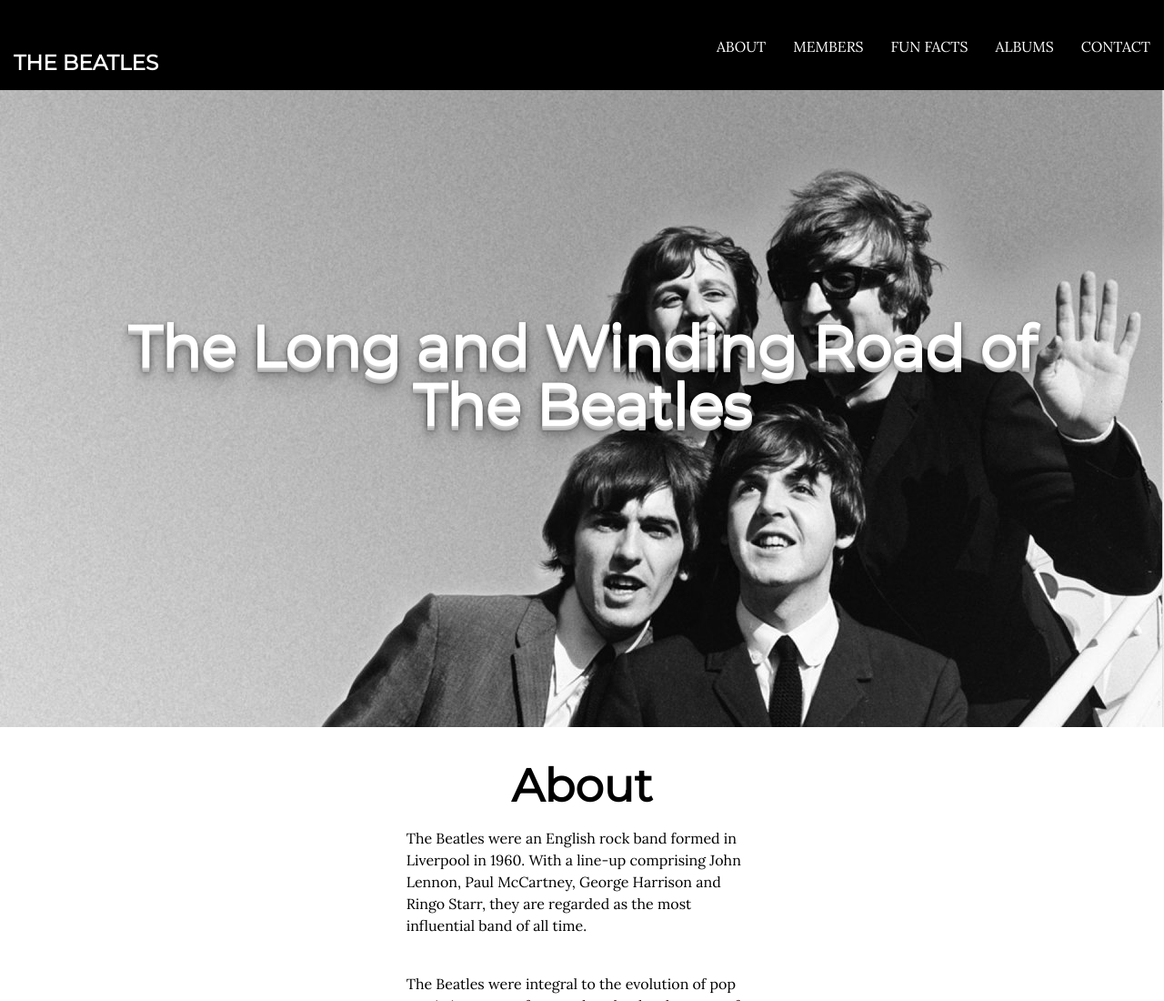
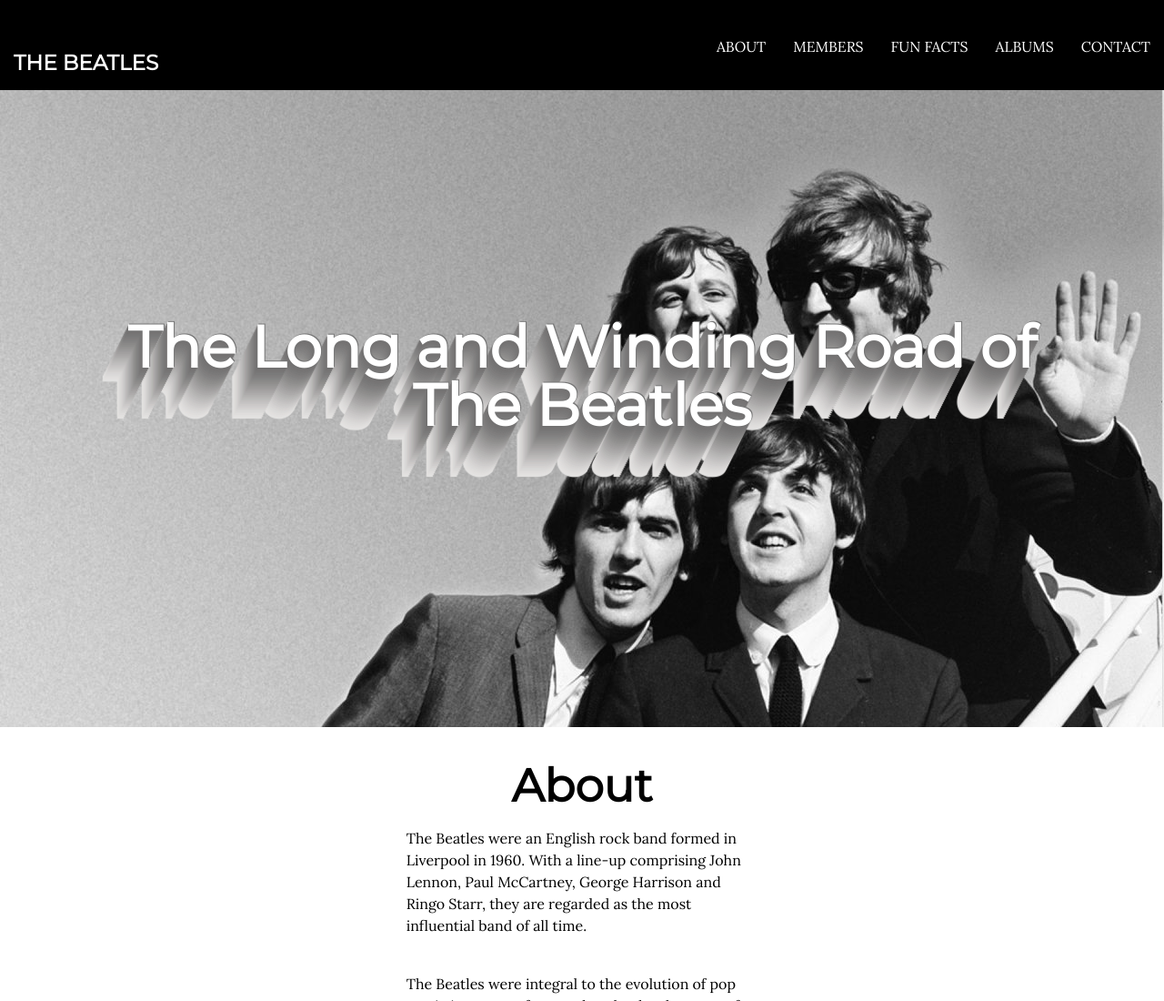
Before and after one commit to clinkner/portfolio, a plain HTML site: page index.html in a window 1280 px wide. Shown: the top 1100 px of the page at 91% size. Drawn offline with Linux system fonts and the light colour scheme.

Commit message:
Add files via upload

```diff
--- a/css/style3.css
+++ b/css/style3.css
@@ -396,7 +396,38 @@ footer{
 	color: #fff;
 	font-weight: bold;
 	font-family: 'Montserrat';
-	text-shadow: 0 1px 0 #ccc, 0 2px 0 #c9c9c9, 0 3px 0 #bbb, 0 4px 0 #b9b9b9, 0 5px 0 #aaa, 0 6px 1px rgba(0,0,0,.1), 0 0 5px rgba(0,0,0,.1), 0 1px 3px rgba(0,0,0,.3), 0 3px 5px rgba(0,0,0,.2), 0 5px 10px rgba(0,0,0,.25), 0 10px 10px rgba(0,0,0,.2), 0 20px 20px rgba(0,0,0,.15);
+	/*text-shadow: 0 1px 0 #ccc, 0 2px 0 #c9c9c9, 0 3px 0 #bbb, 0 4px 0 #b9b9b9, 0 5px 0 #aaa, 0 6px 1px rgba(0,0,0,.1), 0 0 5px rgba(0,0,0,.1), 0 1px 3px rgba(0,0,0,.3), 0 3px 5px rgba(0,0,0,.2), 0 5px 10px rgba(0,0,0,.25), 0 10px 10px rgba(0,0,0,.2), 0 20px 20px rgba(0,0,0,.15);*/
+	text-shadow:
+      1px -1px 0 #767676,
+      -1px 2px 1px #737272,
+      -2px 4px 1px #767474,
+      -3px 6px 1px #787777,
+      -4px 8px 1px #7b7a7a,
+      -5px 10px 1px #7f7d7d,
+      -6px 12px 1px #828181,
+      -7px 14px 1px #868585,
+      -8px 16px 1px #8b8a89,
+      -9px 18px 1px #8f8e8d,
+      -10px 20px 1px #949392,
+      -11px 22px 1px #999897,
+      -12px 24px 1px #9e9c9c,
+      -13px 26px 1px #a3a1a1,
+      -14px 28px 1px #a8a6a6,
+      -15px 30px 1px #adabab,
+      -16px 32px 1px #b2b1b0,
+      -17px 34px 1px #b7b6b5,
+      -18px 36px 1px #bcbbba,
+      -19px 38px 1px #c1bfbf,
+      -20px 40px 1px #c6c4c4,
+      -21px 42px 1px #cbc9c8,
+      -22px 44px 1px #cfcdcd,
+      -23px 46px 1px #d4d2d1,
+      -24px 48px 1px #d8d6d5,
+      -25px 50px 1px #dbdad9,
+      -26px 52px 1px #dfdddc,
+      -27px 54px 1px #e2e0df,
+      -28px 56px 1px #e4e3e2;
+  }
 	text-align: center;
 	background-color: transparent;
 	border: none;
```
